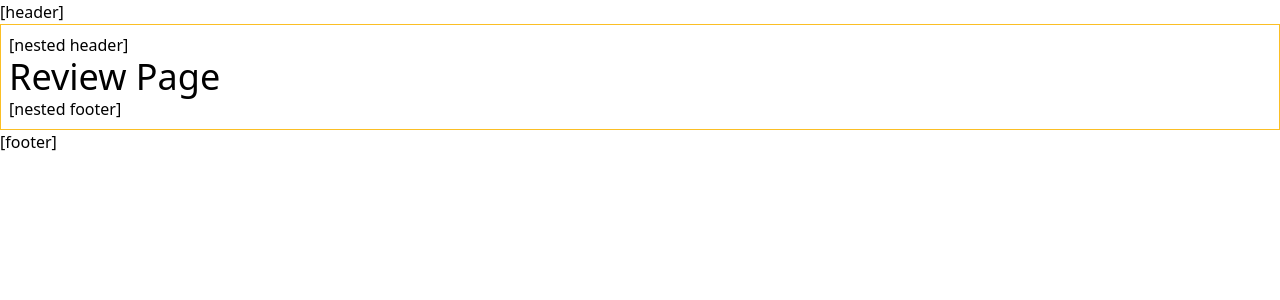
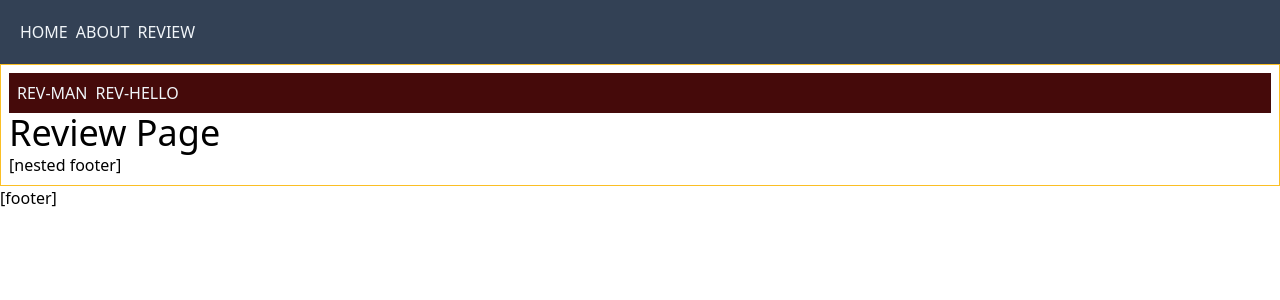
Before and after one commit to 14HAK/next-first, a Next.js app: page /review in a window 1280 px wide. Shown: the top 300 px of the page. Built offline with nearby package versions, Linux system fonts and the light colour scheme.

Commit message:
Link and use prefetch for navigation in next.js pre custom Link

```diff
--- a/app/layout.jsx
+++ b/app/layout.jsx
@@ -1,10 +1,33 @@
+//
+import Link from 'next/link';
 import './globals.css';
 
 export default function RootLayout({ children }) {
   return (
     <html>
       <body>
-        <header>[header]</header>
+        <nav className='bg-slate-700 flex gap-2 uppercase p-5'>
+          <Link
+            href={'/'}
+            className='text-slate-100 hover:text-red-500 hover:underline'
+          >
+            home
+          </Link>
+          <Link
+            href={'/about'}
+            prefetch={false} //[false, true]
+            // prefetch={false}, means when click about page its fetch every time.
+            className='text-slate-100 hover:text-red-500 hover:underline'
+          >
+            about
+          </Link>
+          <Link
+            href={'/review'}
+            className='text-slate-100 hover:text-red-500 hover:underline'
+          >
+            review
+          </Link>
+        </nav>
         <main>{children}</main>
         <footer>[footer]</footer>
       </body>
--- a/app/review/layout.jsx
+++ b/app/review/layout.jsx
@@ -1,10 +1,24 @@
+import Link from 'next/link';
 import React from 'react';
 
 const ReviewLayout = ({ children }) => {
   return (
     <>
       <div className='border border-amber-400 p-2'>
-        <header>[nested header]</header>
+        <nav className='bg-red-950 flex gap-2 uppercase p-2'>
+          <Link
+            href={'/review/review-man'}
+            className='text-slate-100 hover:text-red-500 hover:underline'
+          >
+            rev-man
+          </Link>
+          <Link
+            href={'/review/review-hello'}
+            className='text-slate-100 hover:text-red-500 hover:underline'
+          >
+            rev-hello
+          </Link>
+        </nav>
         <main>{children}</main>
         <footer>[nested footer]</footer>
       </div>
```
Also changed, not shown: 1 other file (tests, documents, lock files or other folders).
